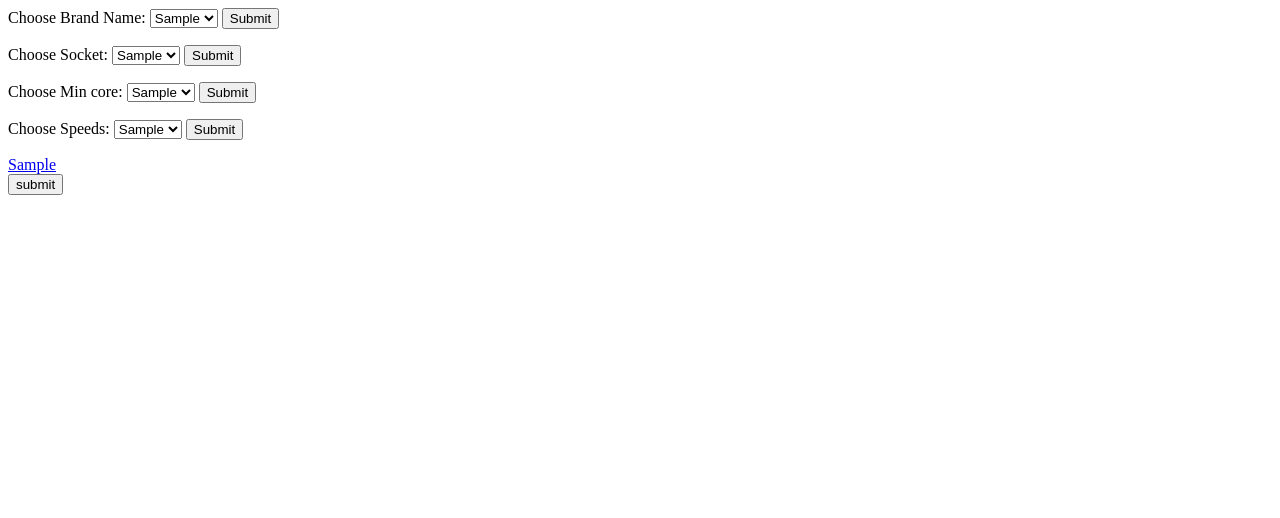
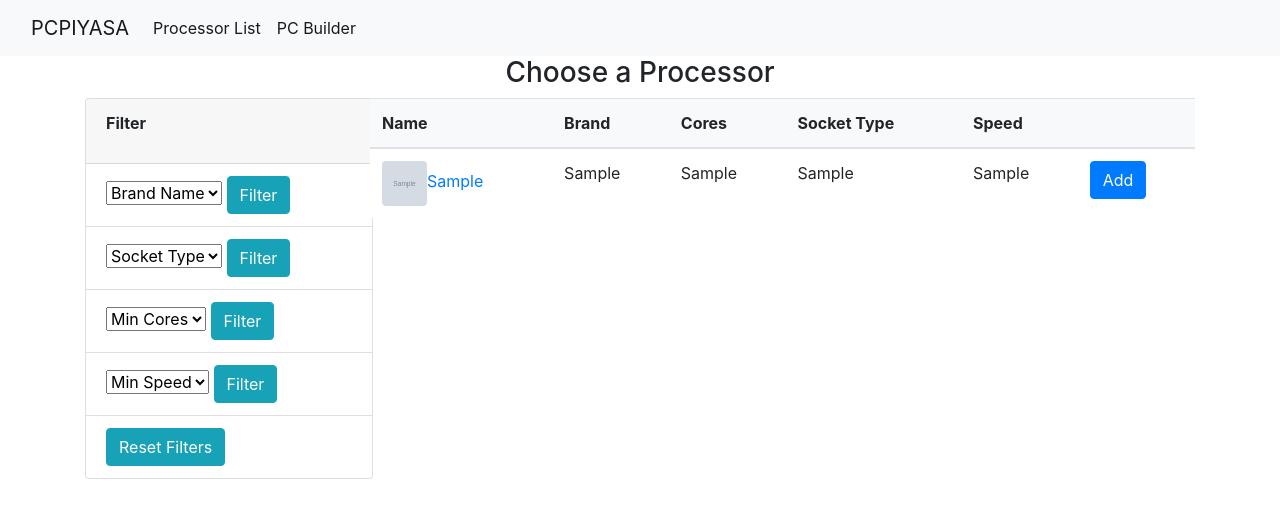
Before and after one commit to gitone912/pcpiyasa, a Django app: page /processors/ in a window 1280 px wide. Shown: the top 518 px of the page. Run offline with Django 4.2, Linux system fonts and the light colour scheme; tables that the repository leaves empty hold one stand-in row (values such as "Sample post"); grey boxes marked "Sample" are stand-in pictures.

Commit message:
final push

```diff
--- a/app/urls.py
+++ b/app/urls.py
@@ -10,4 +10,5 @@ urlpatterns = [
     path("delete/<str:pk>", views.delete_data, name="delete"),
     path("show_list/", views.show_list, name="show_list"),
     path("processor_detail/<str:pk>", views.processor_detail, name="processor_detail"),
+    path("testing/", views.testing, name="testing")
 ]
--- a/app/views.py
+++ b/app/views.py
@@ -88,3 +88,6 @@ def delete_data(request,pk):#bin
         order.delete()
         return redirect("show_list")
     return redirect("show_list")
+
+def testing(request):
+    return render(request, 'index.html')
--- a/pcpiyasa/urls.py
+++ b/pcpiyasa/urls.py
@@ -20,5 +20,4 @@ from django.conf.urls.static import static
 urlpatterns = [
     path('admin/', admin.site.urls),
     path('', include('app.urls')),
-]+ static(settings.MEDIA_URL, document_root=settings.MEDIA_ROOT)
-#+ static(settings.STATIC_URL, document_root=settings.STATIC_ROOT)
+]+ static(settings.MEDIA_URL, document_root=settings.MEDIA_ROOT)+ static(settings.STATIC_URL, document_root=settings.STATIC_ROOT)
--- /dev/null
+++ b/templates/base.html
@@ -0,0 +1,38 @@
+<!DOCTYPE html>
+<html lang="en">
+<head>
+	<meta charset="UTF-8">
+	<meta http-equiv="X-UA-Compatible" content="IE=edge">
+	<meta name="viewport" content="width=device-width, initial-scale=1.0">
+	<title>Document</title>
+	<link rel="stylesheet" href="https://cdn.jsdelivr.net/npm/bootstrap@4.4.1/dist/css/bootstrap.min.css" integrity="sha384-Vkoo8x4CGsO3+Hhxv8T/Q5PaXtkKtu6ug5TOeNV6gBiFeWPGFN9MuhOf23Q9Ifjh" crossorigin="anonymous">
+	<script src="https://code.jquery.com/jquery-3.4.1.slim.min.js" integrity="sha384-J6qa4849blE2+poT4WnyKhv5vZF5SrPo0iEjwBvKU7imGFAV0wwj1yYfoRSJoZ+n" crossorigin="anonymous"></script>
+	<script src="https://cdn.jsdelivr.net/npm/popper.js@1.16.0/dist/umd/popper.min.js" integrity="sha384-Q6E9RHvbIyZFJoft+2mJbHaEWldlvI9IOYy5n3zV9zzTtmI3UksdQRVvoxMfooAo" crossorigin="anonymous"></script>
+	<script src="https://cdn.jsdelivr.net/npm/bootstrap@4.4.1/dist/js/bootstrap.min.js" integrity="sha384-wfSDF2E50Y2D1uUdj0O3uMBJnjuUD4Ih7YwaYd1iqfktj0Uod8GCExl3Og8ifwB6" crossorigin="anonymous"></script>
+
+</head>
+<body>
+    <nav class="navbar navbar-expand-lg navbar-light bg-light"  style="background-color: #e3f2fd;">
+        <div class="container-fluid">
+          <a class="navbar-brand" href="/">PCPIYASA</a>
+          <button class="navbar-toggler" type="button" data-bs-toggle="collapse" data-bs-target="#navbarNav" aria-controls="navbarNav" aria-expanded="false" aria-label="Toggle navigation">
+            <span class="navbar-toggler-icon"></span>
+          </button>
+          <div class="collapse navbar-collapse" id="navbarNav">
+            <ul class="navbar-nav">
+
+              <li class="nav-item">
+                <a class="nav-link active" aria-current="page" href="{% url 'processors' %}">Processor List</a>
+              </li>
+              <li class="nav-item">
+                <a class="nav-link active" aria-current="page" href="{% url 'show_list' %}">PC Builder</a>
+              </li>
+
+            </ul>
+          </div>
+        </div>
+      </nav>
+        {% block content %}
+        {% endblock %}
+</body>
+</html>
--- a/templates/processors.html
+++ b/templates/processors.html
@@ -1,52 +1,125 @@
+{% extends 'base.html' %}
+{% block content %}
+
+	<h3 class="text-center">Choose a Processor</h3>
+
+<body>
+	<div class="container">
+		<div class="row">
+		<div class="col-sm-3">
+
+			<div class="card" style="width: 18rem;">
+				<div class="card-header">
+					<p class="font-weight-bold">Filter</p>
+				</div>
+				<ul class="list-group list-group-flush">
+
+				  <li class="list-group-item">
 					<form action="/processors">
-    <label for="cars">Choose Brand Name:</label>
-    <select id="brand" name="brand">
+
+						<select id="brand" name="brand" class="form-select" aria-label="Default select example">
+							<option selected>Brand Name</option>
 						  {% for x in brands %}
 						  <option value="{{x}}">{{x}}</option>
 						  {% endfor %}
-        <option>all</option>
+						</select>
+						<input type="submit" value="Filter" class="btn btn-info"/>
+					  </form>
+				  </li>
+				  <li class="list-group-item">
+					<form action="/processors">
 
-
-    </select>
-    <input type="submit" value="Submit">
-</form>
-<form action="/processors">
-    <label for="cars">Choose Socket:</label>
-    <select id="socket_type" name="socket_type">
+						<select id="socket_type" name="socket_type" class="form-select" aria-label="Default select example">
+							<option selected>Socket Type</option>
 							{% for x in socket_types %}
 						  <option value="{{x}}">{{x}}</option>
 						  {% endfor %}
+						</select>
+						<input type="submit" value="Filter" class="btn btn-info"/>
+					  </form>
+				  </li>
+				  <li class="list-group-item">
+					<form action="/processors">
 
-    </select>
-    <input type="submit" value="Submit">
-</form>
-<form action="/processors">
-    <label for="cars">Choose Min core:</label>
-    <select id="min_cores" name="min_cores">
+						<select id="min_cores" name="min_cores" class="form-select" aria-label="Default select example">
+							<option selected>Min Cores</option>
 							{% for x in cores %}
 						  <option value="{{x}}">{{x}}</option>
 						  {% endfor %}
+						</select>
+						<input type="submit" value="Filter" class="btn btn-info"/>
+					  </form>
+				  </li>
+				  <li class="list-group-item"><form action="/processors">
 
-
-    </select>
-    <input type="submit" value="Submit">
-</form>
-<form action="/processors">
-    <label for="cars">Choose Speeds:</label>
-    <select id="min_speed" name="min_speed">
+					<select id="min_speed" name="min_speed" class="form-select" aria-label="Default select example">
+						<option selected>Min Speed</option>
 						{% for x in speeds %}
 					  <option value="{{x}}">{{x}}</option>
 					  {% endfor %}
+					</select>
+					<input type="submit" value="Filter" class="btn btn-info"/>
+				  </form></li>
+				  <li class="list-group-item"><a href="/processors" class="btn btn-info">Reset Filters</a></li>
+				</ul>
+			  </div>
+		</div>
+		<div class="col-sm-9">
 
-    </select>
-    <input type="submit" value="Submit">
+	<table class="table align-middle mb-0 bg-white">
+		<thead class="bg-light">
+			<tr>
+
+				<th>Name</th>
+				<th>Brand</th>
+				<th>Cores</th>
+				<th>Socket Type</th>
+				<th>Speed</th>
+				<th></th>
+			</tr>
+		</thead>
+		<tbody>
+			{% for x in processors %}
+			<tr>
+				<td>
+					<div class="d-flex align-items-center">
+						<img
+						src="{{x.processor_image_url}}"
+						alt=""
+						style="width: 45px; height: 45px"
+						class="rounded"
+						/>
+						<div class="ms-3">
+							<p class="fw-bold mb-1"><a href="{%url 'processor_detail' x.id %}">{{x.processor_model}}</a></p>
+
+						</div>
+					</div>
+				</td>
+				<td>
+					<p class="fw-normal mb-1">{{x.processor_brand}}</p>
+				</td>
+			<td>
+				<p class="fw-normal mb-1">{{x.processor_cores}}</p>
+			</td>
+			<td>
+				<p class="fw-normal mb-1">{{x.processor_socket_type}}</p>
+			</td>
+			<td>
+				<p class="fw-normal mb-1">{{x.processor_speed}}</p>
+			</td>
+			<td>
+				<form action="/pc_builder">
+					<input type="hidden" name="processor_id" value="{{x.id}}" id="processor_id" />
+					<button type="submit" class="btn btn-primary">Add</button>
 				  </form>
-{% for x in processors %}
-<a href="{%url 'processor_detail' x.id %}">{{x.processor_model}}</a>
 
-<form action="/pc_builder">
-    <input type="hidden" name="processor_id" value="{{x.id}}" id="processor_id">
-    <button type="submit">submit</button>
+			</td>
+		</tr>
+		{% endfor %}
+	</tbody>
+</table>
+</div>
+</div>
+</div>
 
-<br>
-{% endfor %}
+{% endblock content %}
```
Also changed, not shown: pcpiyasa/settings.py (+4 -4 lines), templates/homepage.html (+19 -5 lines), templates/oldp.html (added, +46 -0 lines), templates/pc_builder.html (+79 -13 lines), templates/processor_details.html (+18 -13 lines), assets/ico/favicon.png (added). Lines whose indentation alone changed are shown as unchanged.
